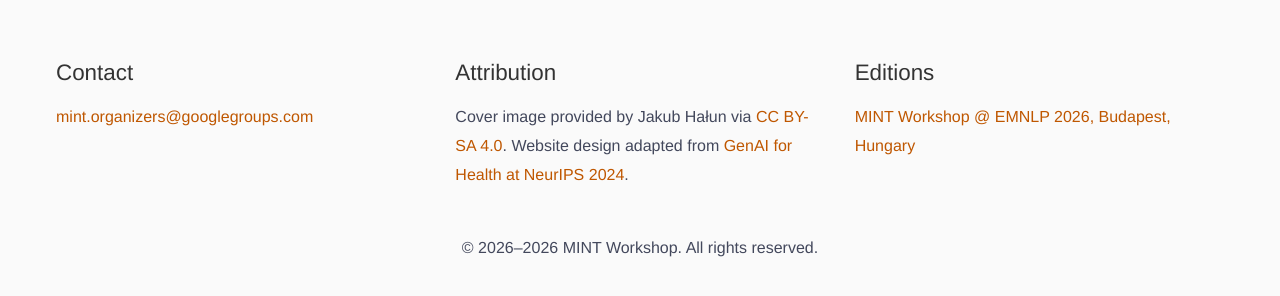
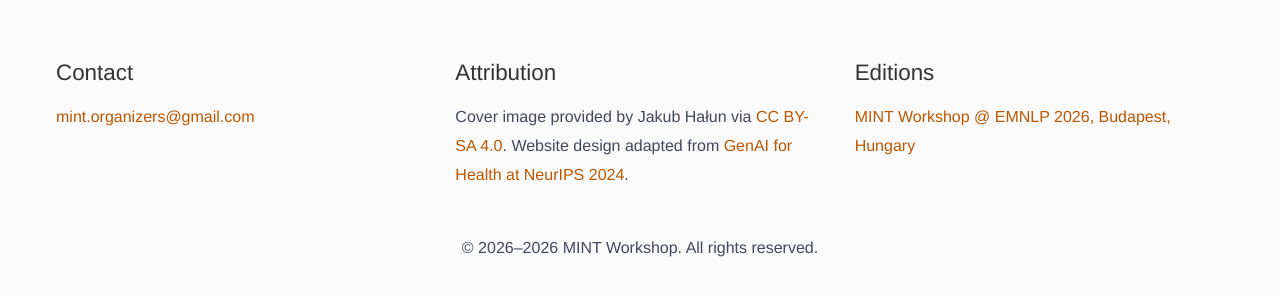
Before and after one commit to MINTworkshop/MINTworkshop.github.io, a Jekyll site: the page built from 2026/index.md, in a window 1280 px wide and 900 px high, scrolled down 5392 px. Shown: the part 578-874 px from the top of the window. Built offline with Jekyll 4.4.1, drawn with Linux system fonts in a browser that asks for light colours.

Commit message:
udpate the email

```diff
--- a/_includes/footer.html
+++ b/_includes/footer.html
@@ -4,8 +4,8 @@
       <div class="col-md-4" style="padding-top: 20px">
         <h5>Contact</h5>
         <p>
-          <a href="mailto:mint.organizers@googlegroups.com">
-            mint.organizers@googlegroups.com
+          <a href="mailto:mint.organizers@gmail.com">
+            mint.organizers@gmail.com
           </a>
         </p>
       </div>
```
